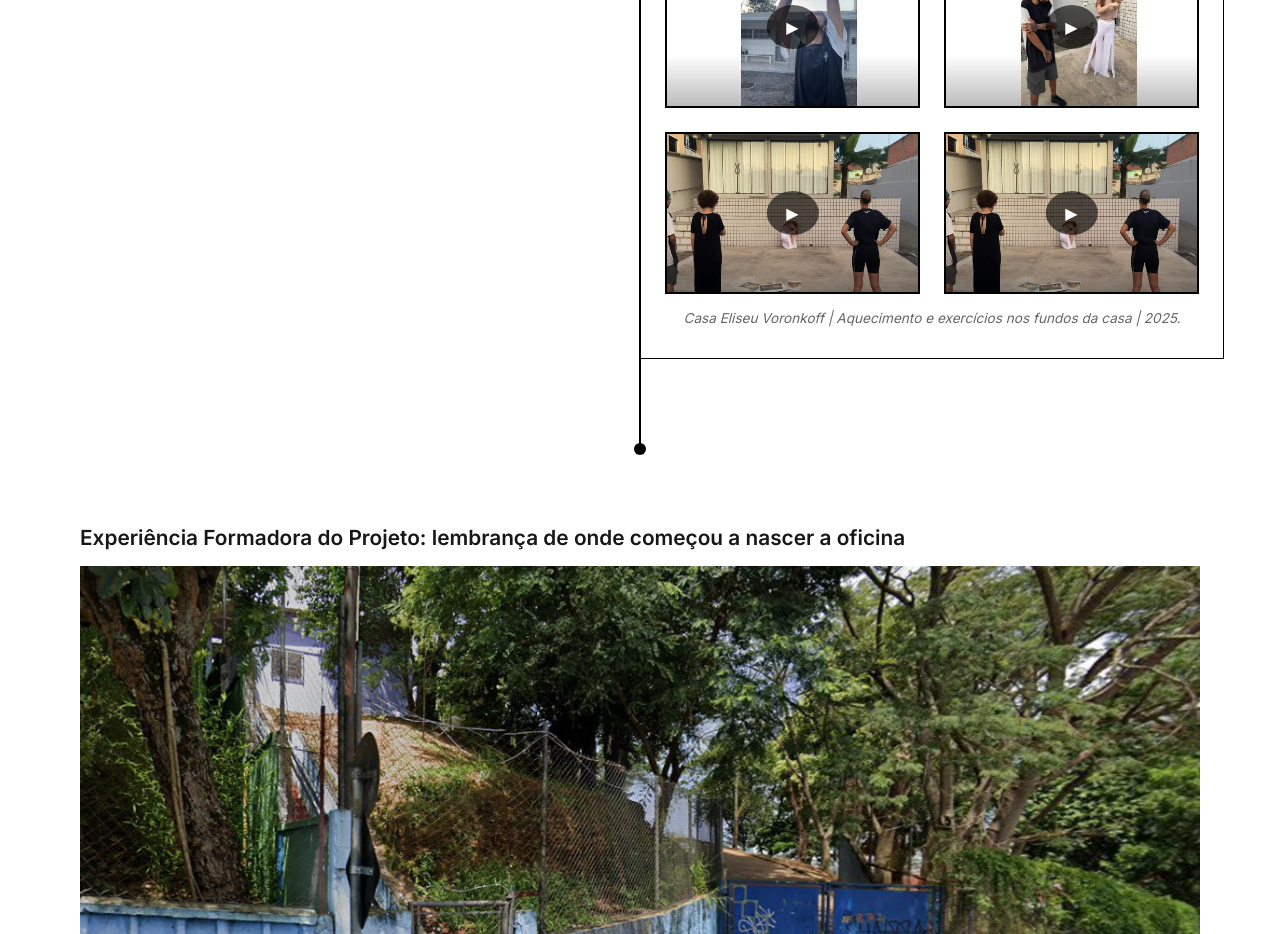
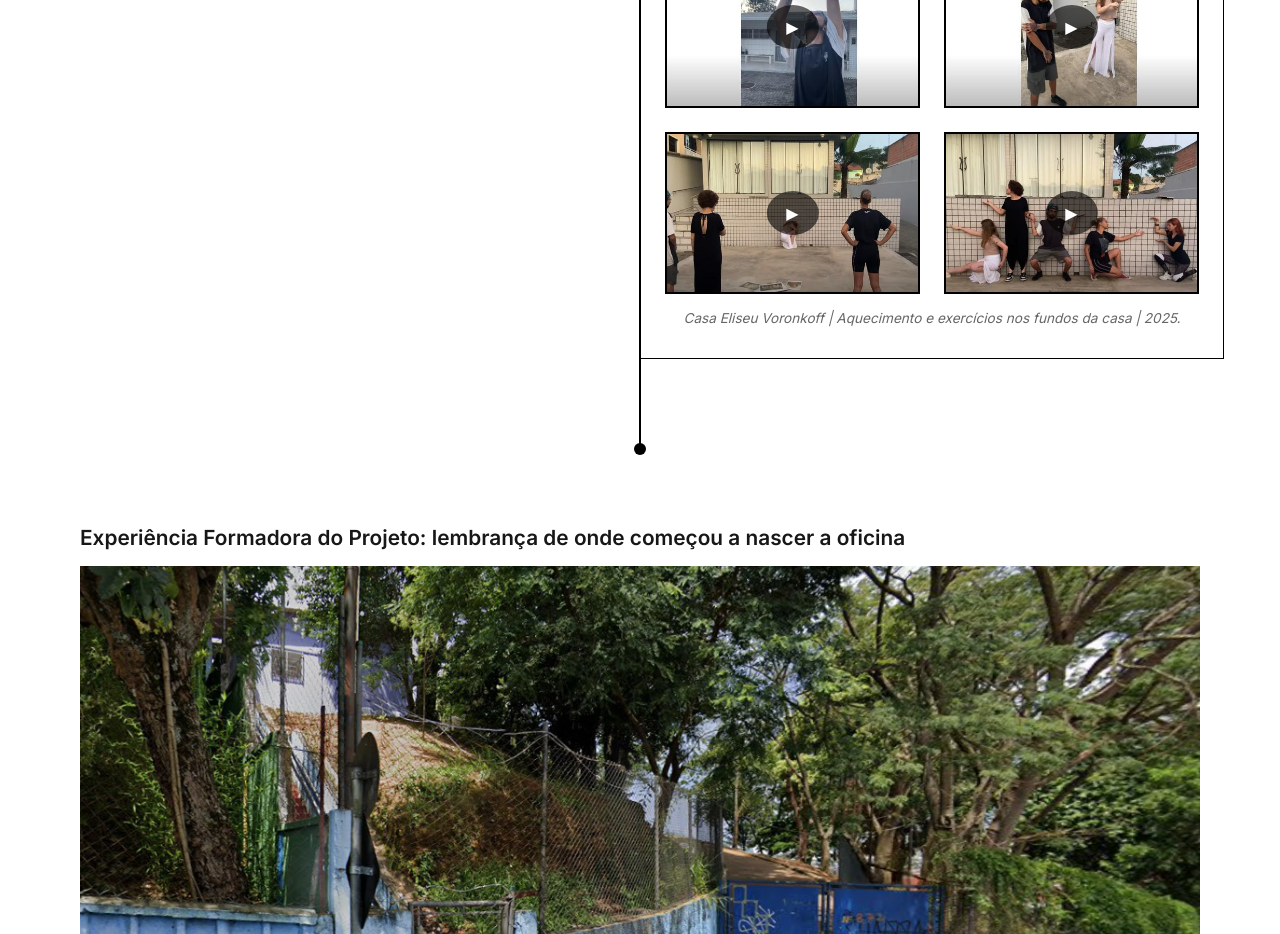
Before and after one commit to caiocastelhano/museu-autobiografico, a Next.js app: page /territorio in a window 1280 px wide. Shown: the part 4800-5734 px from the top of the page. Built offline with nearby package versions, Linux system fonts and the light colour scheme.

Commit message:
Adiciona vídeo na timeline da página Território

```diff
--- a/src/app/territorio/page.js
+++ b/src/app/territorio/page.js
@@ -578,10 +578,10 @@ export default function TerritorioPage() {
                           />
                           <div className={styles.playOverlay}>▶</div>
                         </div>
-                        {/* trocar vídeo e thumb abaixo */}
-                        <div className={styles.videoThumbnail} onClick={() => openModal("https://www.youtube.com/embed/7EcXjsRfPtg")}>
+
+                        <div className={styles.videoThumbnail} onClick={() => openModal("https://www.youtube.com/embed/K82982ta3b4")}>
                           <Image
-                            src="/images/thumbs/thumb13_resized.jpg"
+                            src="/images/thumbs/thumb16_resized.jpg"
                             alt="Casa Eliseu Voronkoff - Vídeo 6"
                             width={500}
                             height={315}
@@ -646,11 +646,11 @@ export default function TerritorioPage() {
                           allowFullScreen
                           className={styles.timelineVideo}
                         ></iframe>
-                        {/* trocar vídeo abaixo */}
+
                         <iframe
                           width="100%"
                           height="315"
-                          src="https://www.youtube.com/embed/7EcXjsRfPtg"
+                          src="https://www.youtube.com/embed/K82982ta3b4"
                           title="Casa Eliseu Voronkoff - Vídeo 6"
                           frameBorder="0"
                           allow="accelerometer; autoplay; clipboard-write; encrypted-media; gyroscope; picture-in-picture"
@@ -666,116 +666,6 @@ export default function TerritorioPage() {
                 </div>
             </FadeInSection>
 
-            {/* Item 05 da linha do tempo
-            <FadeInSection className={styles.timelineItem} aria-labelledby="item05Title">
-              <div className={styles.timelineContent}>
-
-                <Image
-                  src="/images/territorio/mappin.svg"
-                  alt="Ícone de bússola indicando o local"
-                  width={30}
-                  height={30}
-                  className={styles.timelineIcon}
-                />
-
-                <h3 id="item05Title" className={styles.timelineLocation}>
-                  SÃO PAULO | Casa Florescer II
-                </h3>
-
-                <figure>
-                  <Image
-                    src="/images/territorio/casaflorescer1.png"
-                    alt="Área externa da Casa Florescer II"
-                    width={500}
-                    height={300}
-                    className={styles.timelineImage}
-                  />
-                  <figcaption className={styles.timelineCaption}>
-                    Entrada da Casa Florescer II — São Paulo.
-                  </figcaption>
-                </figure>
-
-                <p>
-                  <b>Uma memória em um território</b>: Foi nesse lugar que percebi a importância de trabalhar o corpo e a relação com o espaço.
-                  Para facilitar as dinâmicas de memória, eu precisava primeiro trabalhar o pertencimento àquele lugar e, para isso, exercícios de aquecimento com <i>Viewpoints</i> foram essenciais.
-                </p>
-
-                <figure className={styles.videoRow} aria-label="Vídeos do encontro na Casa Florescer II">
-                  {isDesktop ? (
-                    <>
-                      <div className={styles.videoThumbnail} onClick={() => openModal("https://www.youtube.com/embed/IxNcY7KcU8g")}>
-                        <Image
-                          src="/images/thumbs/thumb14_resized.jpg"
-                          alt="Casa Florescer II — Exercício de Composição com estudantes e moradoras — 2019"
-                          width={500}
-                          height={315}
-                          className={styles.thumbnailImage}
-                        />
-                        <div className={styles.playOverlay}>▶</div>
-                      </div>
-
-                      <div className={styles.videoThumbnail} onClick={() => openModal("https://www.youtube.com/embed/daCEcSOcPZw")}>
-                        <Image
-                          src="/images/thumbs/thumb15_resized.jpg"
-                          alt="Casa Florescer II — Wemerly se apresentando — 2019"
-                          width={500}
-                          height={315}
-                          className={styles.thumbnailImage}
-                        />
-                        <div className={styles.playOverlay}>▶</div>
-                      </div>
-                    </>
-                  ) : (
-                    <>
-                      <iframe
-                        width="100%"
-                        height="315"
-                        src="https://www.youtube.com/embed/IxNcY7KcU8g"
-                        title="Casa Florescer II — Exercício de Composição com estudantes e moradoras — 2019"
-                        frameBorder="0"
-                        allow="accelerometer; autoplay; clipboard-write; encrypted-media; gyroscope; picture-in-picture"
-                        allowFullScreen
-                        className={styles.timelineVideo}
-                      ></iframe>
-
-                      <iframe
-                        width="100%"
-                        height="315"
-                        src="https://www.youtube.com/embed/daCEcSOcPZw"
-                        title="Casa Florescer II — Wemerly se apresentando — 2019"
-                        frameBorder="0"
-                        allow="accelerometer; autoplay; clipboard-write; encrypted-media; gyroscope; picture-in-picture"
-                        allowFullScreen
-                        className={styles.timelineVideo}
-                      ></iframe>
-                    </>
-                  )}
-                </figure>
-
-                <figure>
-                  <Image
-                    src="/images/territorio/casaflorescer2.jpeg"
-                    alt="Registro de encontro na Casa Florescer II"
-                    width={500}
-                    height={300}
-                    className={styles.timelineImage}
-                  />
-                  <figcaption className={styles.timelineCaption}>
-                    Registros recuperados dos stories do perfil @marcelorodriguesmaia — Novembro e Dezembro de 2019.
-                  </figcaption>
-                </figure>
-
-                <blockquote aria-label="Citação de Milton Santos sobre território">
-                  <p>
-                    &quot;O território não é apenas o conjunto dos sistemas naturais e de sistemas de coisas superpostas.
-                    O território tem que ser entendido como o território usado, não o território em si.
-                    O território usado é o chão mais a identidade. A identidade é o sentimento de pertencer àquilo que nos pertence.
-                    O território é o fundamento do trabalho, o lugar da residência, das trocas materiais e espirituais e do exercício da vida.&quot;
-                  </p>
-                  <footer><b>Milton Santos</b></footer>
-                </blockquote>
-              </div>
-            </FadeInSection> */}
           </div>
         </section>
 
```
Also changed, not shown: public/images/thumbs/thumb16_resized.jpg (added).
